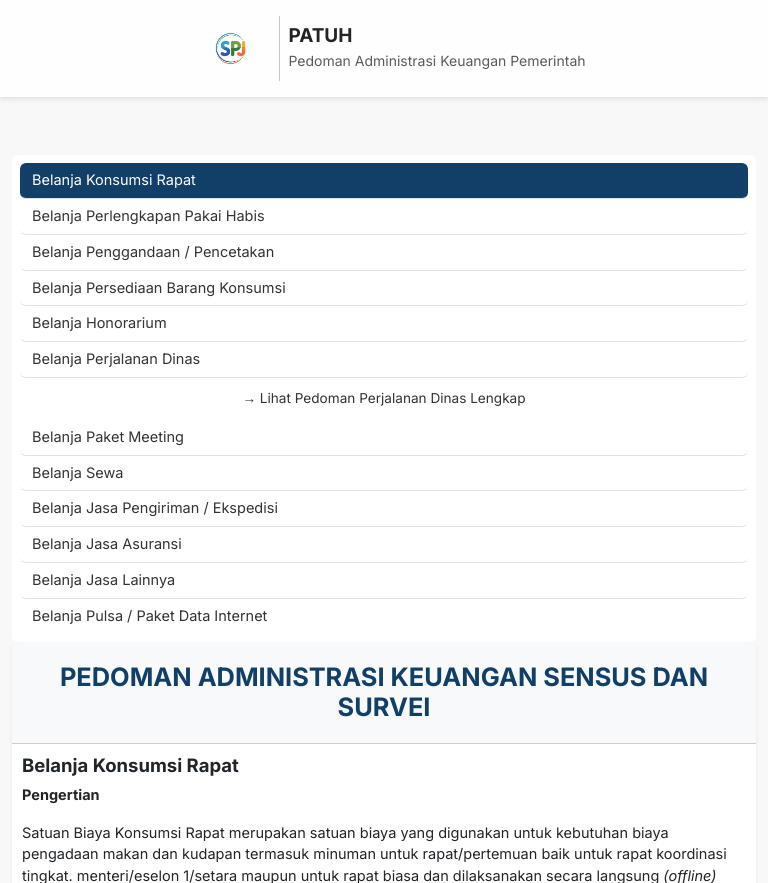
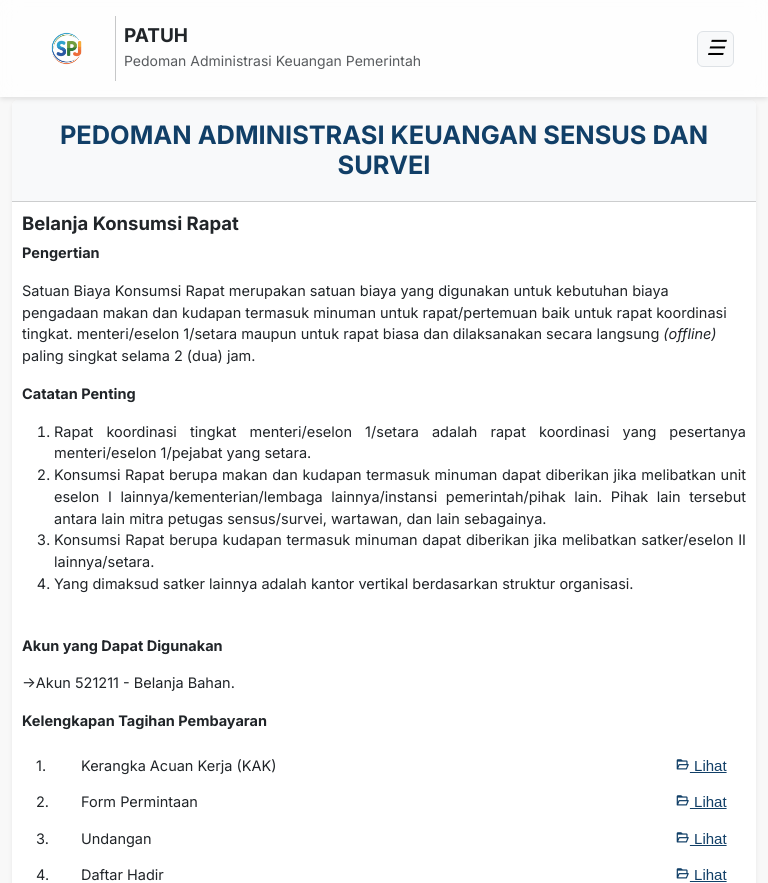
Before and after one commit to MuhammadAlfarazi-rpl/dashboard-patuh, a PHP site: page /kategori_belanja.php in a window 768 px wide. Shown: the top 883 px of the page. Run offline with PHP 8.4, Linux system fonts and the light colour scheme.

Commit message:
memperbarui tampilan sidebar untuk layar kecil

```diff
--- a/assets/css/style.css
+++ b/assets/css/style.css
@@ -410,7 +408,7 @@ h4 {
 
 #sidebar .card {
   height: auto;
-  min-height: auto;
+  min-height: 80vh;
   max-height: calc(100vh - 150px); /* Tinggi viewport - navbar */
   overflow-y: auto;
   overflow-x: hidden;
@@ -634,13 +657,60 @@ h4 {
 }
 
 @media screen and (min-width: 577px) and (max-width: 991px) {
+  #sidebar {
+    position: fixed;
+    left: -100%;
+    top: 50px;
+    height: calc(100vh - 80px);
+    max-height: calc(100vh - 120px);
+    width: 400px;
+    background: #fff;
+    transition: all 0.3s ease;
+    z-index: 1000;
+    box-shadow: 2px 0 5px rgba(0, 0, 0, 0.15);
+    transform: translateX(-100%);
+    overflow-y: auto;
+    padding: 1rem;
+    border-radius: 5px;
+  }
+
+  #sidebar::-webkit-scrollbar {
+    display: none;
+  }
+  #sidebar {
+    -ms-overflow-style: none;
+    scrollbar-width: none;
+  }
+
+  #sidebar.show {
+    left: 0;
+    transform: translateX(0);
+  }
+
+  body.sidebar-open {
+    overflow: hidden;
+  }
+
+  #sidebarToggle {
+    display: block !important;
+    position: fixed;
+    top: 15px;
+    left: 15px;
+    z-index: 1100;
+  }
+
+  #mainContent.shifted {
+    margin-left: 250px;
+  }
+
   .navbar {
     padding: 5px 10px;
   }
   .navbar .container-fluid {
-    flex-direction: column;
-    align-items: flex-start;
-    gap: 3px;
+    flex-direction: row;
+    align-items: center;
+    justify-content: flex-start;
+    gap: 8px;
   }
   .navbar img {
     width: 65px;
--- a/includes/footer.php
+++ b/includes/footer.php
@@ -215,6 +215,14 @@ document.addEventListener("DOMContentLoaded", () => {
     isCollapsed = !isCollapsed;
   });
 
+  const hamburgerBtn = document.getElementById('hamburger-btn');
+  const sidebarr = document.getElementById('sidebarr');
+
+  hamburgerBtn.addEventListener('click', () => {
+    sidebar.classList.toggle('show');
+    document.body.classList.toggle('sidebar-open');
+  });
+
 </script>
 
 
--- a/includes/navbar.php
+++ b/includes/navbar.php
@@ -13,5 +13,9 @@
       </div>
     </a>
 
+    <button class="btn btn-light border d-block d-lg-none ms-auto me-3 p-1 px-2" id="hamburger-btn" style="height: 36px;">
+      <i class="bi bi-list" style="font-size: 1.3rem; line-height: 1;">☰</i>
+    </button>
+
   </div>
 </nav>
--- a/includes/side_menu2.php
+++ b/includes/side_menu2.php
@@ -1,4 +1,4 @@
-<div class="sidebar-scroll">
+<div id="sidebarr" class="sidebar-scroll">
 <div class="nav flex-column nav-pills" id="v-pills-tab" role="tablist" aria-orientation="vertical">
   <a class="nav-link active border-bottom py-2" id="tab-0" data-bs-toggle="pill" href="#pills-0" role="tab">Belanja Konsumsi Rapat</a>
   <a class="nav-link border-bottom py-2" id="tab-1" data-bs-toggle="pill" href="#pills-1" role="tab">Belanja Perlengkapan Pakai Habis</a>
```
Also changed, not shown: other parts of assets/css/style.css (+34 -11 lines).
